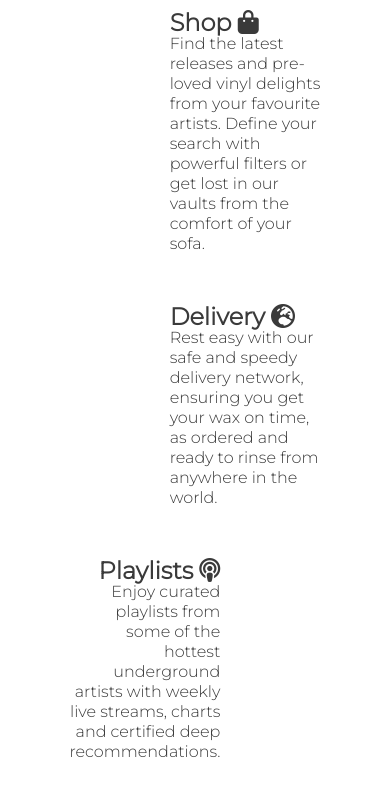
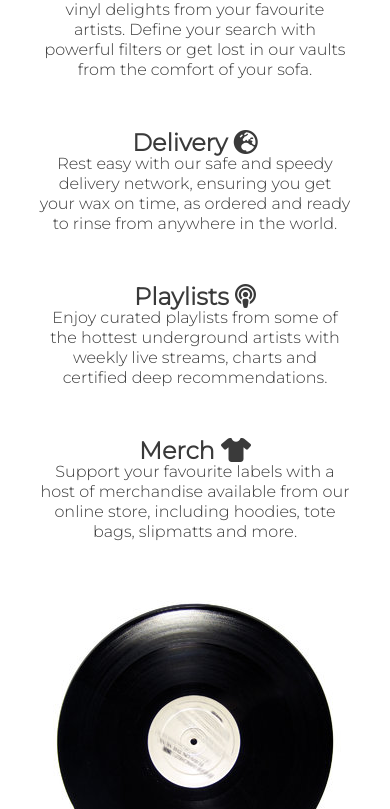
Before and after one commit to GregO44/cbt-records, a plain HTML site: page index.html in a window 390 px wide. Shown: the part 911-1720 px from the top of the page. Drawn offline with Linux system fonts and the light colour scheme.

Commit message:
Add style for shop ethos section for mobile devices

```diff
--- a/assets/css/style.css
+++ b/assets/css/style.css
@@ -285,4 +285,28 @@ footer {
         margin-bottom: 20px;
         line-height: 25px ;
     }
+
+    #cover-text {
+        left: 0;
+    }
+
+    #shop-ethos {
+        width: 90%;
+        height: 1200px;
+        margin: 0 auto;
+    }
+
+    .left-about-heading, .right-about-heading {
+        width: inherit;
+    }
+
+    .left-about-heading h2, .right-about-heading h2 {
+        width: 100%;
+        text-align: center;
+    }
+
+    .left-about-heading p, .right-about-heading p {
+        text-align: center;
+        padding: 0 20px;
+    }
 }
```
